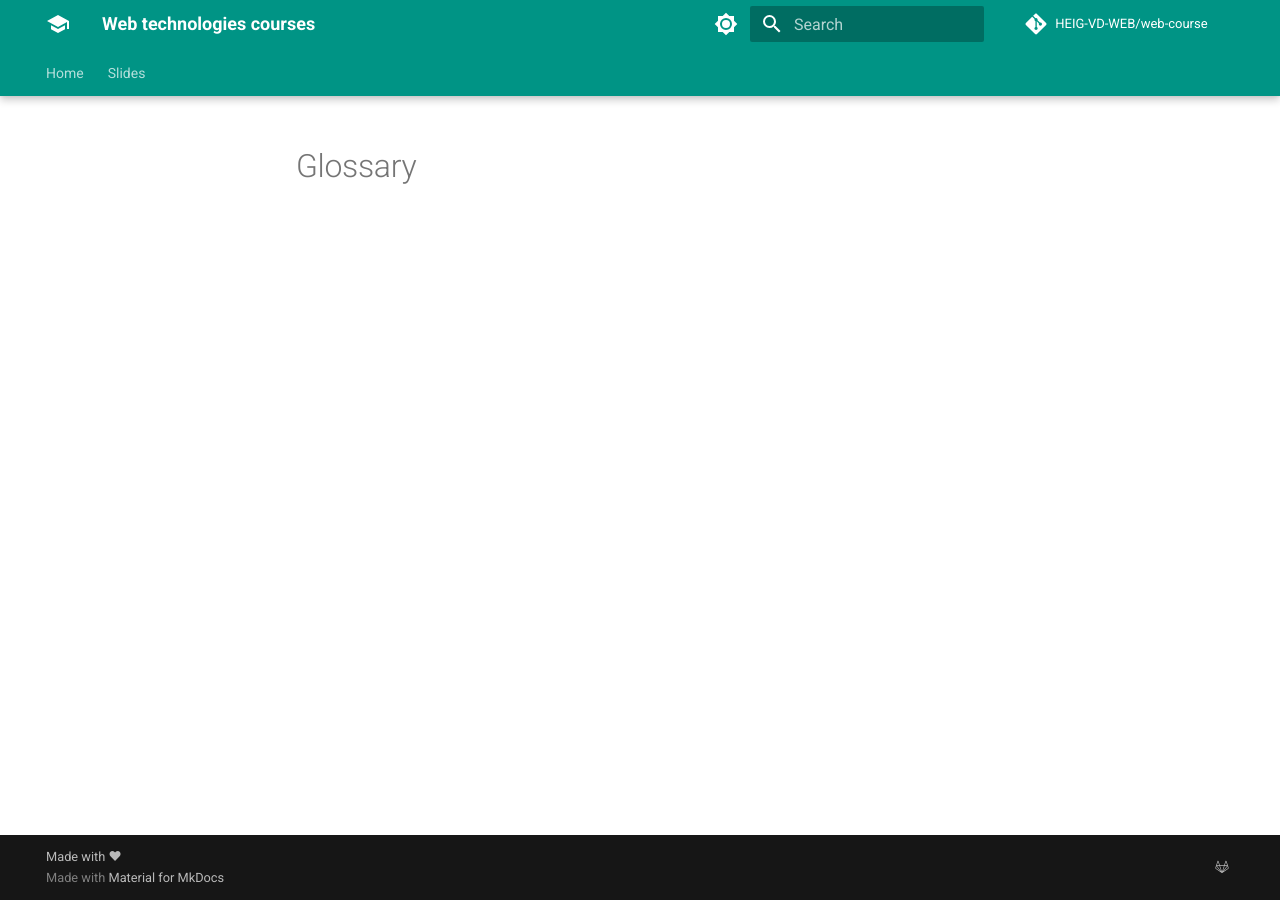
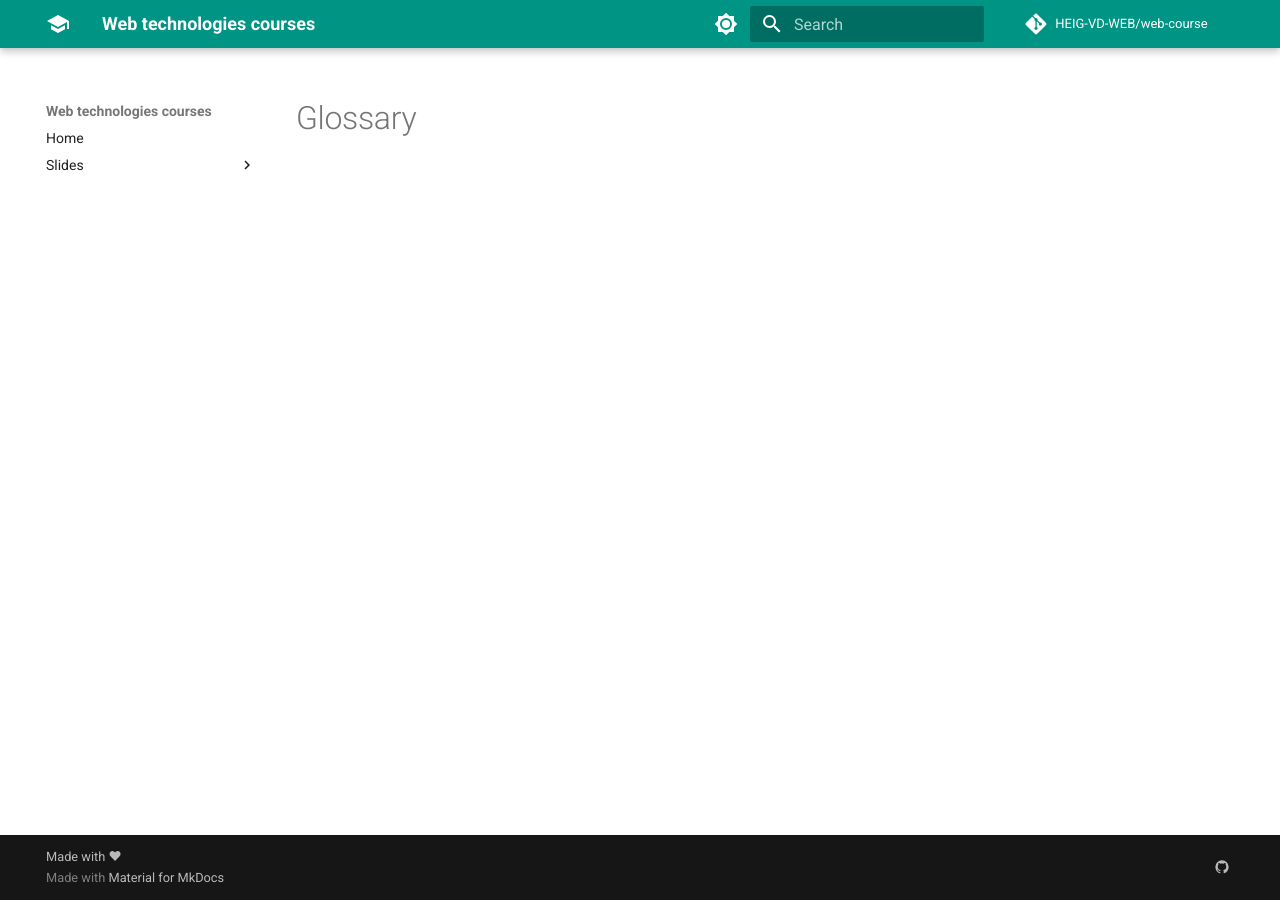
Before and after one commit to HEIG-VD-WEB/web-course, an MkDocs documentation site: the page built from docs/glossary.md, in a window 1280 px wide. Built offline with MkDocs 1.6.1 and Material for MkDocs 9.7.7, drawn with Linux system fonts in a browser that asks for light colours; comment, search, counter and statistics services are not loaded.

```diff
--- a/docs/assets/javascripts/tablesort.js
+++ /dev/null
@@ -1,6 +0,0 @@
-document$.subscribe(function () {
-	var tables = document.querySelectorAll("article table:not([class])")
-	tables.forEach(function (table) {
-		new Tablesort(table)
-	})
-})
--- a/docs/assets/stylesheets/extra.css
+++ /dev/null
@@ -1,11 +0,0 @@
-code {
-	tab-size: 2
-}
-
-[data-md-color-scheme="default"] {
-	--md-code-hl-color: var(--md-accent-fg-color--transparent);
-}
-
-[data-md-color-scheme="slate"] {
-	--md-code-hl-color: var(--md-accent-fg-color--transparent);
-}
--- a/mkdocs.yml
+++ b/mkdocs.yml
@@ -37,18 +37,18 @@ theme:
         icon: material/brightness-4
         name: Switch to light mode
   features:
-    - content.code.annotate
-    - content.code.copy
-    - navigation.indexes
-    - navigation.instant
-    - navigation.tabs
-    - navigation.tabs.sticky
-    - navigation.top
-    - navigation.tracking
-    - navigation.footer
-    - search.suggest
-    - search.highlight
-    - toc.follow
+    # - content.code.annotate
+    # - content.code.copy
+    # - navigation.indexes
+    # - navigation.instant
+    # - navigation.tabs
+    # - navigation.tabs.sticky
+    # - navigation.top
+    # - navigation.tracking
+    # - navigation.footer
+    # - search.suggest
+    # - search.highlight
+    # - toc.follow
 reveal:
   path: reveal.js/dist
   transition: slide
@@ -66,9 +66,9 @@ plugins:
   - tags
 extra:
   social:
-    - icon: material/gitlab
-      link: https://gitlab.com/beescreens/beescreens
-      name: BeeScreens on GitLab
+    - icon: material/github
+      link: https://github.com/HEIG-VD-WEB/web-course
+      name: Web on Github
 markdown_extensions:
   - abbr
   - admonition
--- a/theme/reveal.html
+++ b/theme/reveal.html
@@ -1,3 +1,7 @@
+<!--
+	author: fhiegel
+	source: https://github.com/fhiegel/slide-template/tree/main
+-->
 <!doctype html>
 <html>
 
```
Also changed, not shown: docs/glossary.md (+1 -1 lines), docs/pitch.md (+2 -0 lines), .gitmodules.
